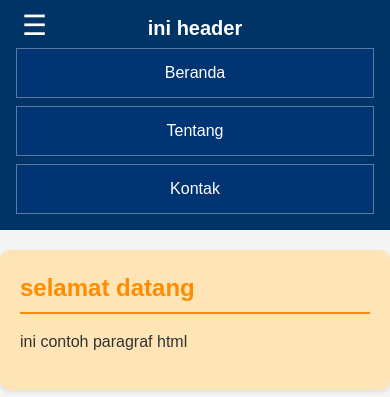
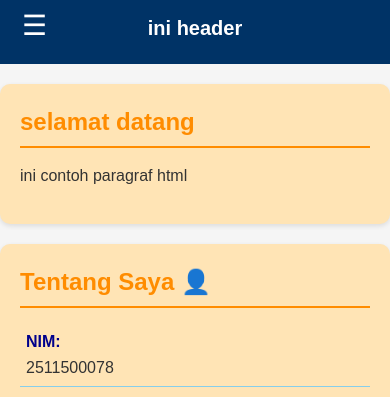
Before and after one commit to kelasngawi/2511500078-PWD-GB1J-2526O, a PHP site: page /pertemuan-05/index.html in a window 390 px wide. Shown: the top 397 px of the page. Run offline with PHP 8.4, Linux system fonts and the light colour scheme.

Commit message:
update readme.md dan style.css  dan index.html pertemuan 05

```diff
--- a/pertemuan-05/style.css
+++ b/pertemuan-05/style.css
@@ -239,6 +239,13 @@ header li a:active {
       left: 16px;
       top: 8px;
     }
+    nav ul {
+      display: none;
+      flex-direction: column;
+      background: #003366;
+      width: 100%;
+      padding: 5px 0;
+    }
   }
   @media (max-width: 600px) {}
     #contact input,
```
